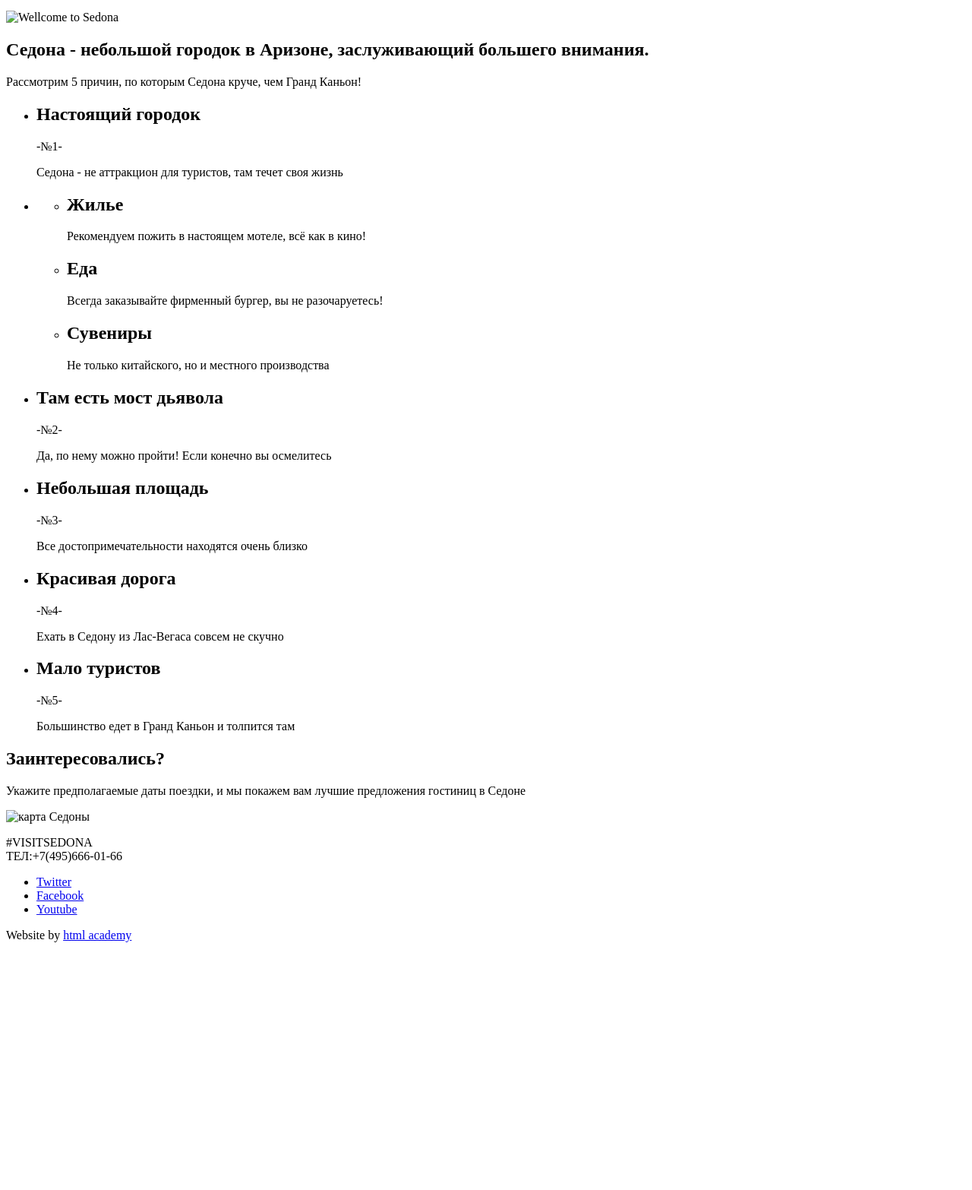
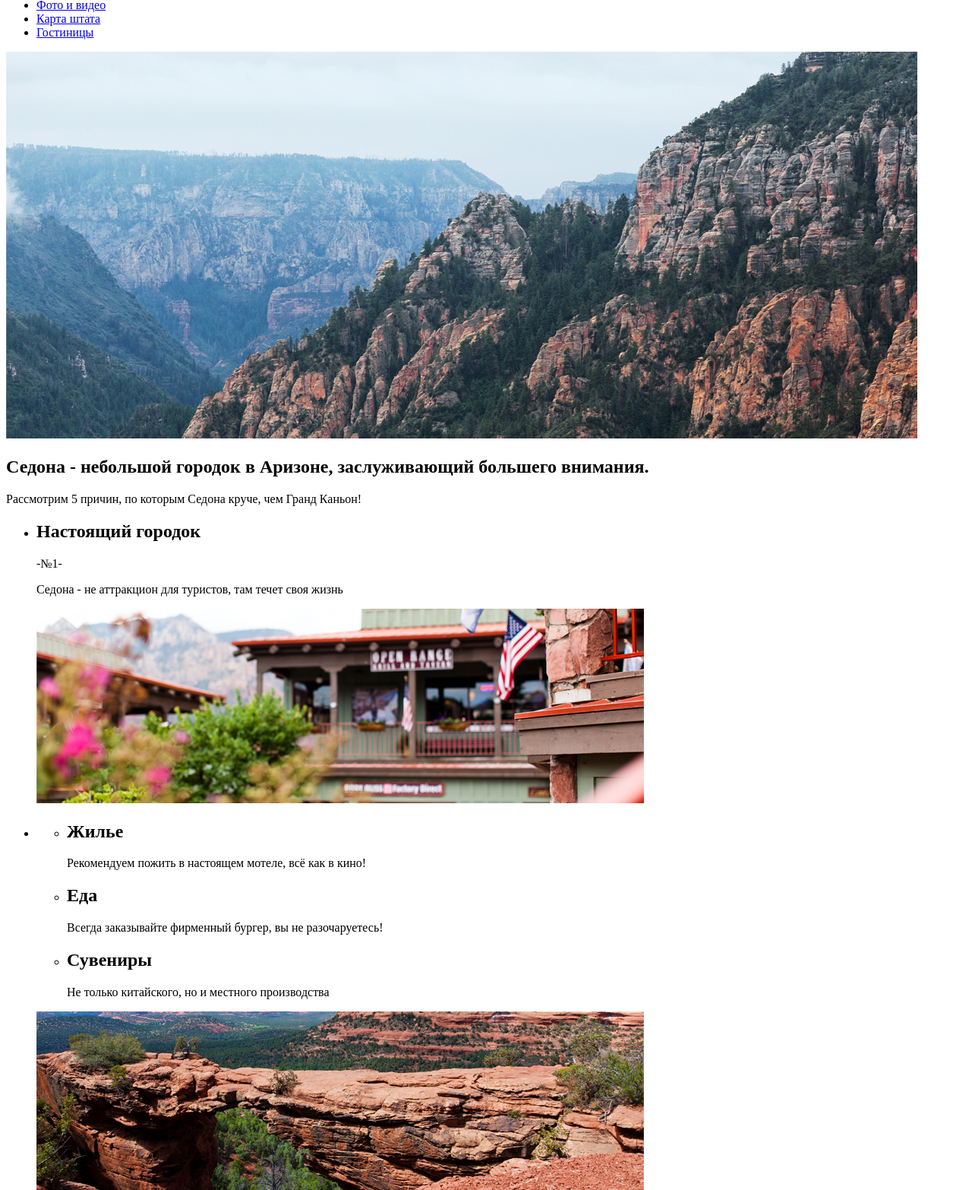
Before and after one commit to xfreemindx/628937-sedona-28, a plain HTML site: page index.html in a window 1280 px wide. Shown: the part 118-1684 px from the top of the page at 76% size. Before the commit the page ends 1374 px from the top, so only its background shows below. Drawn offline with Linux system fonts and the light colour scheme.

Commit message:
Графика

```diff
--- a/index.html
+++ b/index.html
@@ -8,7 +8,7 @@
 
 <body>
   <header>
-    <a><img src='#'></a>
+    <a><img src="img/logo.svg"></a>
     <nav>
       <ul>
         <li> <a href="Information.html">Информация</a></li>
@@ -20,7 +20,7 @@
   </header>
   <main>
     <section>
-      <img src="#" alt="Wellcome to Sedona">
+      <img src="img/background photo.png" alt="Wellcome to Sedona">
     </section>
     <section>
       <div>
@@ -35,6 +35,9 @@
           <p>Седона - не аттракцион для туристов, там
             течет своя жизнь</p>
         </li>
+        <div>
+          <img src="img/image 1.jpg">
+        </div>
         <li>
           <ul>
             <li>
@@ -51,6 +54,8 @@
             </li>
           </ul>
         </li>
+        <div><img src="img/image2.jpg">
+        </div>
         <li>
           <h2>Там есть мост дьявола</h2>
           <span>-№2-</span>
@@ -78,7 +83,7 @@
       <p>Укажите предполагаемые даты поездки,
         и мы покажем вам лучшие предложения гостиниц в Седоне</p>
       <!-- Здесь будет форма записи -->
-      <img src="#" alt="карта Седоны">
+      <img src=" img/map.png" alt="карта Седоны">
     </section>
   </main>
   <footer>
@@ -92,7 +97,7 @@
       <li><a href="#">Youtube</a></li>
     </ul>
     <p>Website by
-      <a href="https://htmlacademy.ru">html academy</a>
+      <a href="https://htmlacademy.ru"><img src="img/logo-htmlacademy.svg"></a>
     </p>
   </footer>
 
```
Also changed, not shown: hotels.html (+5 -5 lines), img/Layer 21.jpg (added), img/Layer 89 copy.jpg (added), img/Rectangle.jpg (added), img/background photo.png (added), img/fb-icon.svg (added), img/icon-1.svg (added), img/icon-2.svg (added), img/icon-3.svg (added), img/image 1.jpg (added), img/image2.jpg (added), img/logo-htmlacademy.svg (added), img/logo.svg (added), img/map.png (added), 2 more files.
